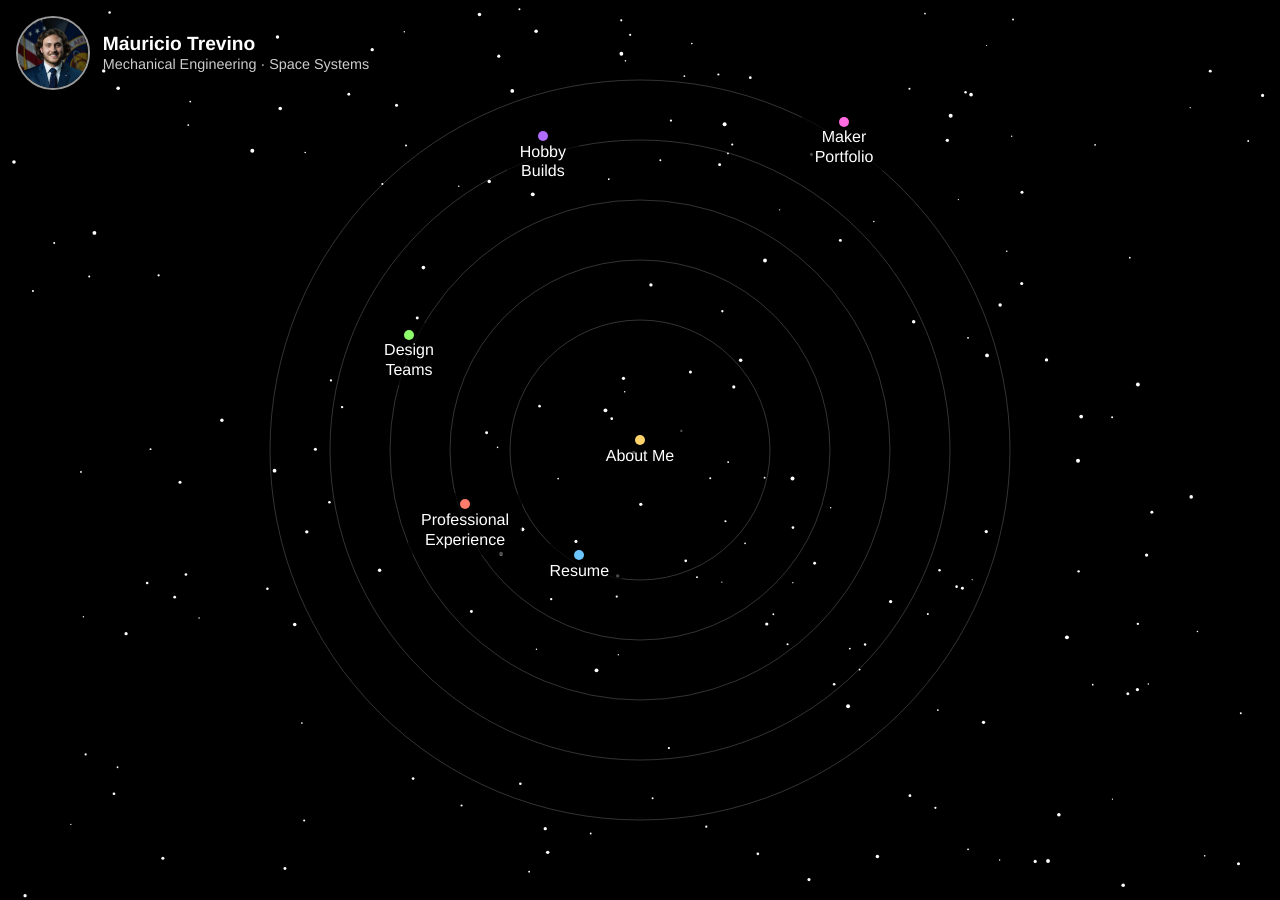
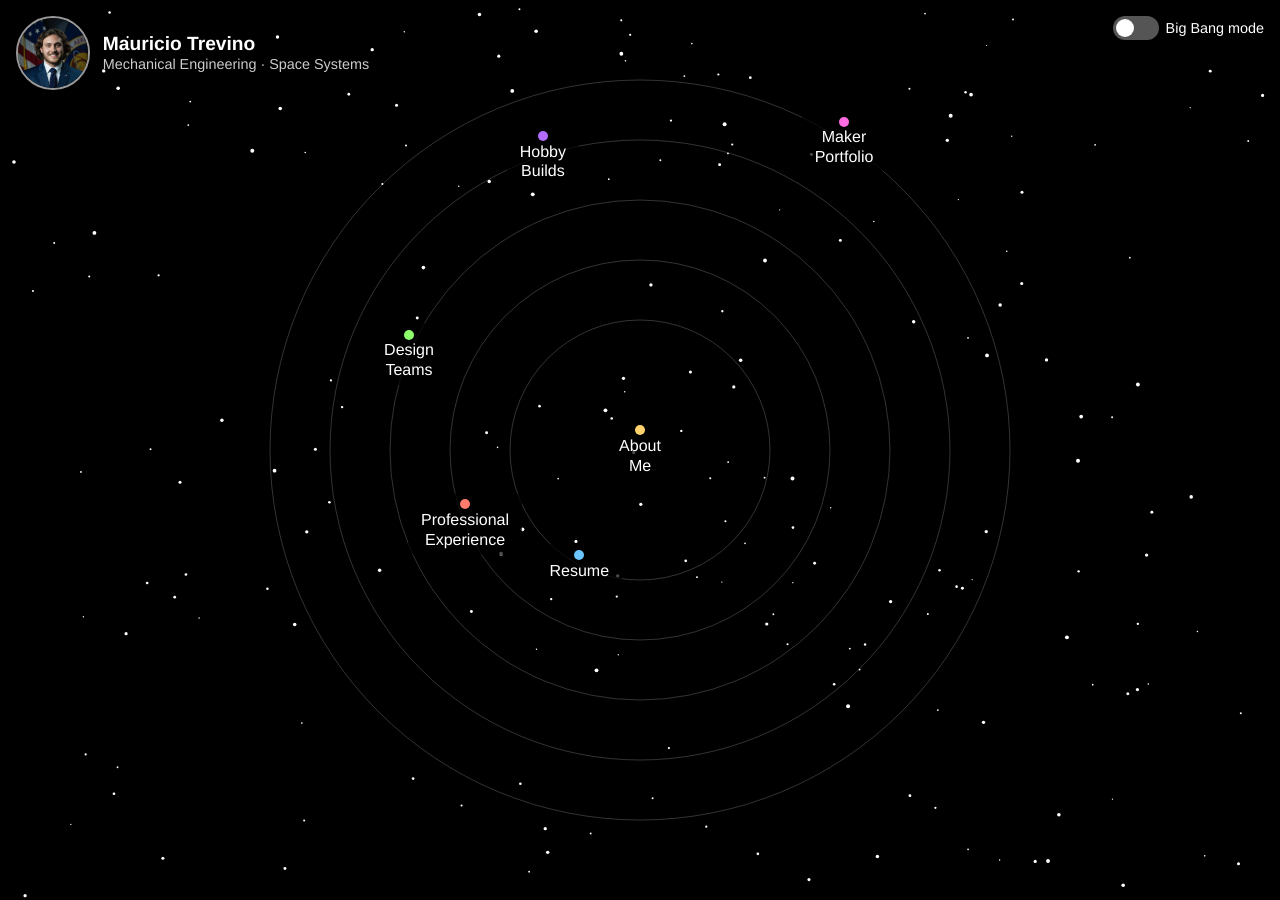
Before and after one commit to MAT-IV/MAT-IV.github.io, a Jekyll site: the page built from index.html, in a window 1280 px wide. Built offline with Jekyll 4.4.1, drawn with Linux system fonts in a browser that asks for light colours.

Commit message:
Update index.html

```diff
--- a/index.html
+++ b/index.html
@@ -3,8 +3,10 @@ layout: default
 title: Mauricio Trevino
 ---
 
+<!-- Fullscreen starfield canvas -->
 <canvas id="starfield"></canvas>
 
+<!-- Identity in top-left -->
 <header class="identity">
   <img src="{{ '/assets/images/profile.jpg' | relative_url }}" alt="Mauricio Trevino" class="profile-photo">
   <div class="identity-text">
@@ -13,8 +15,22 @@ title: Mauricio Trevino
   </div>
 </header>
 
+<!-- Big Bang toggle in top-right -->
+<div class="bigbang-toggle">
+  <label class="switch">
+    <input type="checkbox" id="bigbang-toggle">
+    <span class="slider"></span>
+  </label>
+  <span class="bigbang-label">Big Bang mode</span>
+</div>
+
+<!-- Orbiting navigation -->
 <nav class="orbit-nav">
-  <a href="{{ '/about/' | relative_url }}" class="orbit-item">About Me</a>
+  <!-- Central dot will be About Me -->
+  <a href="{{ '/about/' | relative_url }}" class="orbit-item">
+    <span class="line-1">About</span>
+    <span class="line-2">Me</span>
+  </a>
   <a href="{{ '/resume/' | relative_url }}" class="orbit-item">Resume</a>
   <a href="{{ '/experience/' | relative_url }}" class="orbit-item">
     <span class="line-1">Professional</span>
```
